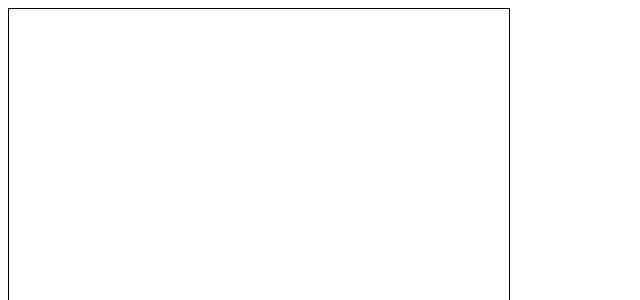
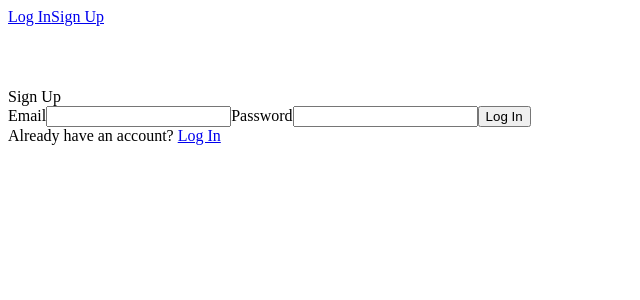
Before and after one commit to AIKovalchuk/trycode, a React app in the folder client/: page /signup in a window 1280 px wide. Shown: the top 300 px of the page, without its empty margins (0-640 px from the left). Built offline with nearby package versions, Linux system fonts and the light colour scheme; no server answers.

Commit message:
add auth and header stub

```diff
--- a/client/package.json
+++ b/client/package.json
@@ -14,6 +14,7 @@
         "@types/codemirror": "0.0.109",
         "axios": "^0.21.1",
         "codemirror": "^5.61.0",
+        "firebase": "^8.6.1",
         "react": "^17.0.1",
         "react-codemirror2": "^7.2.1",
         "react-dom": "^17.0.1",
--- a/client/src/App.tsx
+++ b/client/src/App.tsx
@@ -1,11 +1,16 @@
-import React from 'react'
-import { BrowserRouter } from 'react-router-dom'
-import Routing from './routing'
+import React from "react";
+import { BrowserRouter } from "react-router-dom";
+import { AuthProvider } from "./provider/auth/Auth";
+import Routing from "./routing";
 
-export default function App() {
-    return (
-        <BrowserRouter>
-            <Routing />
-        </BrowserRouter>
-    )
-}
+const App: React.FC = () => {
+  return (
+    <BrowserRouter>
+      <AuthProvider>
+        <Routing />
+      </AuthProvider>
+    </BrowserRouter>
+  );
+};
+
+export default App;
--- /dev/null
+++ b/client/src/components/header/header.scss
@@ -0,0 +1,3 @@
+header {
+  height: 80px;
+}
--- /dev/null
+++ b/client/src/components/header/header.tsx
@@ -0,0 +1,26 @@
+import React from "react";
+import { Link } from "react-router-dom";
+import { useAuth } from "../../provider/auth/Auth";
+
+import "./header.scss";
+
+const Header: React.FC = () => {
+  const { currentUser, logout } = useAuth();
+  return (
+    <header>
+      {currentUser ? (
+        <div>
+          <span>currentUser.email</span>
+          <button onClick={() => logout()}>Logout</button>
+        </div>
+      ) : (
+        <nav>
+          <Link to="/login">Log In</Link>
+          <Link to="/signup">Sign Up</Link>
+        </nav>
+      )}
+    </header>
+  );
+};
+
+export default Header;
--- /dev/null
+++ b/client/src/page/login/login.tsx
@@ -0,0 +1,54 @@
+import React from "react";
+import { Link, useHistory } from "react-router-dom";
+import { useAuth } from "../../provider/auth/Auth";
+
+const Login: React.FC = () => {
+  const { login } = useAuth();
+  const [error, setError] = React.useState("");
+  const [loading, setLoading] = React.useState(false);
+  const history = useHistory();
+
+  const handleSubmit = async (e: React.FormEvent<HTMLFormElement>) => {
+    e.preventDefault();
+    const target = e.target as typeof e.target & {
+      email: { value: string };
+      password: { value: string };
+    };
+
+    const email = target.email.value;
+    const password = target.password.value;
+
+    try {
+      setError("");
+      setLoading(true);
+      await login(email, password);
+      history.push("/");
+    } catch {
+      setError("Failed to log in");
+    }
+
+    setLoading(false);
+  };
+
+  return (
+    <div>
+      {error && "Error: " + error}
+      <form onSubmit={handleSubmit}>
+        <label htmlFor="email">Email</label>
+        <input type="email" name="email" id="email" required />
+        <label htmlFor="password">Password</label>
+        <input type="password" name="password" id="password" required />
+
+        <button disabled={loading} type="submit">
+          Log In
+        </button>
+      </form>
+
+      <div>
+        Need an account? <Link to="/signup">Sign Up</Link>
+      </div>
+    </div>
+  );
+};
+
+export default Login;
--- /dev/null
+++ b/client/src/page/page.tsx
@@ -0,0 +1,11 @@
+import React from "react";
+import Header from "../components/header/Header";
+
+export const Page: React.FC = ({ children }) => {
+  return (
+    <>
+      <Header />
+      {children}
+    </>
+  );
+};
--- /dev/null
+++ b/client/src/page/signup/signup.tsx
@@ -0,0 +1,54 @@
+import React from "react";
+import { Link, useHistory } from "react-router-dom";
+import { useAuth } from "../../provider/auth/Auth";
+
+const Signup: React.FC = () => {
+  const { signup } = useAuth();
+  const [error, setError] = React.useState("");
+  const [loading, setLoading] = React.useState(false);
+  const history = useHistory();
+
+  const handleSubmit = async (e: React.FormEvent<HTMLFormElement>) => {
+    e.preventDefault();
+    const target = e.target as typeof e.target & {
+      email: { value: string };
+      password: { value: string };
+    };
+
+    const email = target.email.value;
+    const password = target.password.value;
+
+    try {
+      setError("");
+      setLoading(true);
+      await signup(email, password);
+      history.push("/");
+    } catch {
+      setError("Failed to log in");
+    }
+
+    setLoading(false);
+  };
+
+  return (
+    <div>
+      Sign Up
+      {error && "Error: " + error}
+      <form onSubmit={handleSubmit}>
+        <label htmlFor="email">Email</label>
+        <input type="email" name="email" id="email" required />
+        <label htmlFor="password">Password</label>
+        <input type="password" name="password" id="password" required />
+
+        <button disabled={loading} type="submit">
+          Log In
+        </button>
+      </form>
+      <div>
+        Already have an account? <Link to="/login">Log In</Link>
+      </div>
+    </div>
+  );
+};
+
+export default Signup;
--- /dev/null
+++ b/client/src/provider/auth/Auth.tsx
@@ -0,0 +1,69 @@
+import React from "react";
+
+import { auth } from "../../service/Firebase";
+import firebase from "firebase/app";
+
+export interface AuthController {
+  signup: (
+    email: string,
+    password: string
+  ) => Promise<firebase.auth.UserCredential>;
+  login: (
+    email: string,
+    password: string
+  ) => Promise<firebase.auth.UserCredential>;
+  logout: () => Promise<void>;
+  isLogging: () => boolean;
+  currentUser: firebase.User | null;
+}
+
+export const AuthContext = React.createContext<AuthController>({
+  signup: () => Promise.reject(),
+  login: () => Promise.reject(),
+  logout: () => Promise.reject(),
+  isLogging: () => false,
+  currentUser: null,
+});
+
+export const AuthProvider: React.FC = ({ children }) => {
+  const [currentUser, setCurrentUser] =
+    React.useState<firebase.User | null>(null);
+
+  const signup = (email: string, password: string) => {
+    return auth.createUserWithEmailAndPassword(email, password);
+  };
+
+  const login = (email: string, password: string) => {
+    return auth.signInWithEmailAndPassword(email, password);
+  };
+
+  const logout = () => {
+    return auth.signOut();
+  };
+
+  React.useEffect(() => {
+    const unsabscribe = auth.onAuthStateChanged((user) => {
+      setCurrentUser(user);
+    });
+
+    return unsabscribe;
+  }, []);
+
+  return (
+    <AuthContext.Provider
+      value={{
+        signup,
+        login,
+        logout,
+        isLogging: () => false,
+        currentUser,
+      }}
+    >
+      {children}
+    </AuthContext.Provider>
+  );
+};
+
+export const useAuth = () => {
+  return React.useContext(AuthContext);
+};
--- a/client/src/routing.tsx
+++ b/client/src/routing.tsx
@@ -1,17 +1,28 @@
 import React from "react";
 import { Route, Switch } from "react-router-dom";
+import Login from "./page/login/login";
 import Main from "./page/main/main";
+import { Page } from "./page/page";
+import Signup from "./page/signup/signup";
 import CRDT from "./provider/crdt/crdt";
 
 const Routing: React.FC = () => {
   return (
+    <Page>
       <Switch>
+        <Route path="/login">
+          <Login />
+        </Route>
+        <Route path="/signup">
+          <Signup />
+        </Route>
         <Route path="/">
           <CRDT>
             <Main />
           </CRDT>
         </Route>
       </Switch>
+    </Page>
   );
 };
 
--- /dev/null
+++ b/client/src/service/Firebase.ts
@@ -0,0 +1,17 @@
+import firebase from "firebase/app";
+import "firebase/auth";
+
+const config = {
+  apiKey: "AIzaSyBwSrVk2CD7fplTa5i5z5csTPV8qMAWlow",
+  authDomain: "trycode-81e4e.firebaseapp.com",
+  projectId: "trycode-81e4e",
+  storageBucket: "trycode-81e4e.appspot.com",
+  messagingSenderId: "458211077260",
+  appId: "1:458211077260:web:2521a121fd8e44023d5fa9",
+  measurementId: "G-QYP8CY3C6D",
+};
+
+const app = firebase.initializeApp(config);
+
+export const auth = app.auth();
+export default app;
```
Also changed, not shown: client/src/components/PrivatePage.tsx (added, +29 -0 lines), 1 other file (tests, documents, lock files or other folders). Lines whose indentation alone changed are shown as unchanged.
